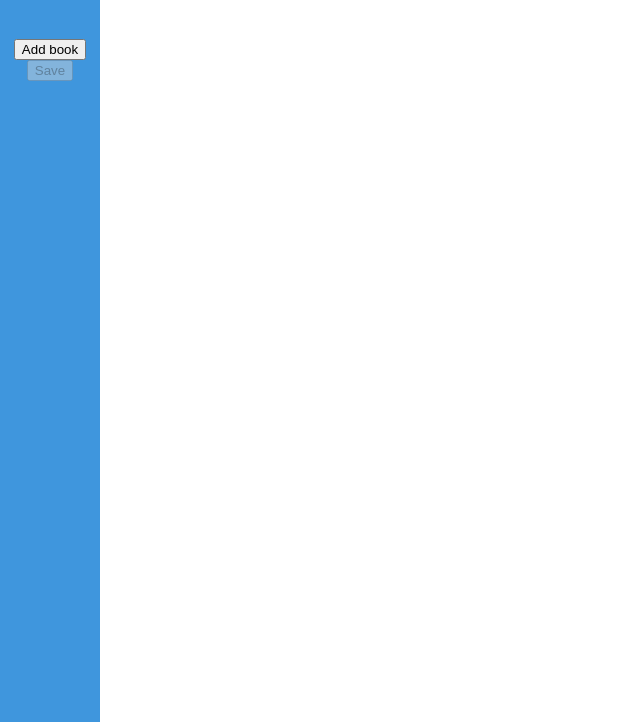
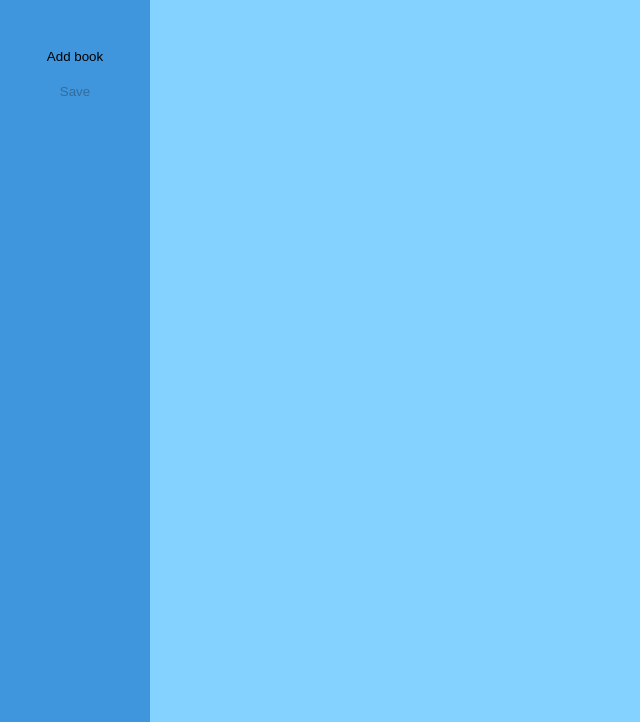
Before and after one commit to javjreyes/myLibrary, a plain HTML site: page library.html in a window 1280 px wide. Shown: the part 78-800 px from the top of the page, without its empty margins (0-640 px from the left). Drawn offline with Linux system fonts and the light colour scheme.

Commit message:
spacing and background color navbar and body

```diff
--- a/styles.css
+++ b/styles.css
@@ -5,15 +5,26 @@ body{
 .container{
     display: grid;
 
-    grid-template-columns: 100px auto;
+    grid-template-columns: 150px auto;
 
-
+    background-color: rgb(131, 210, 255);
 }
 
 .navBar{
     text-align: center;
     min-height:100vh;
     background-color: rgb(63, 150, 221);
+}
+
+.navBar button{
+    background: none;
+    border: none;
+    width:150px;
+    padding-top: 10px;
+    padding-bottom: 10px;
+}
+.navBar button:hover{
+    background-color: rgb(92, 184, 245);
 }
 
 #libraryContainer{
```
